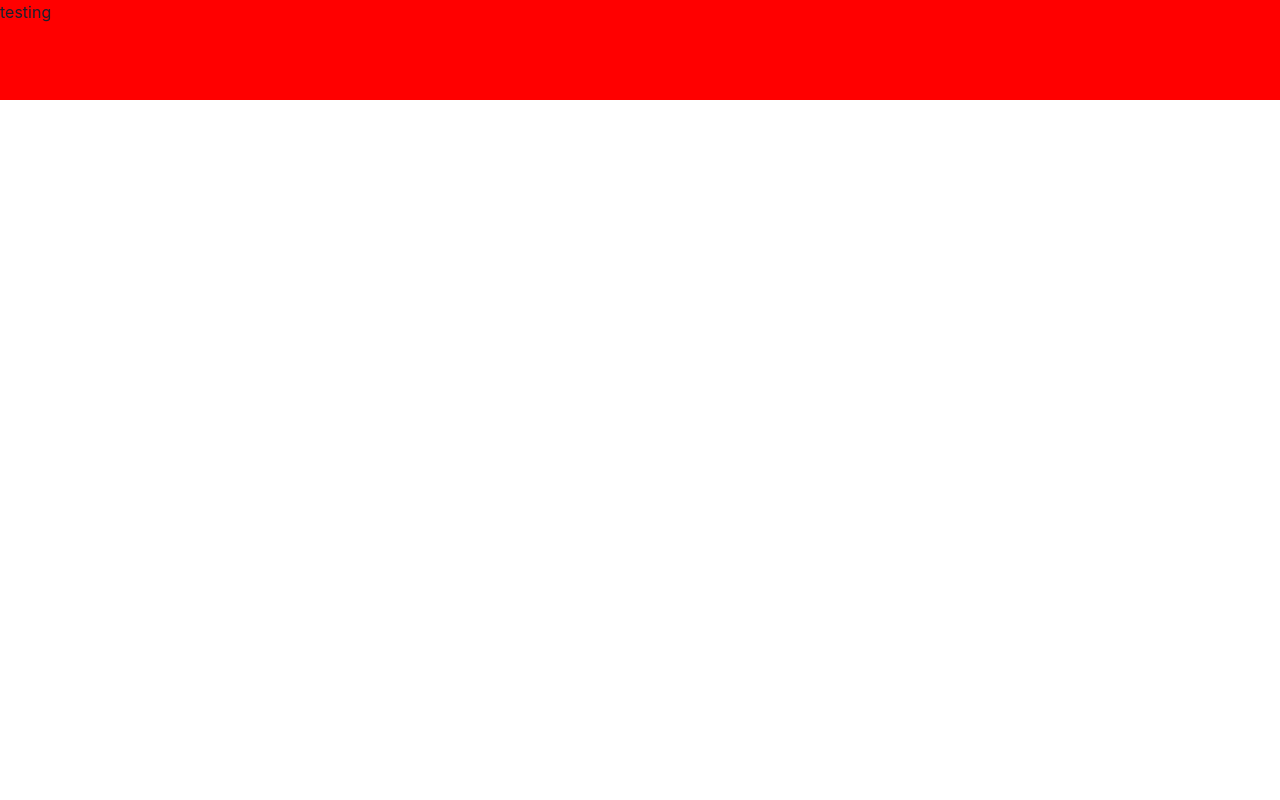
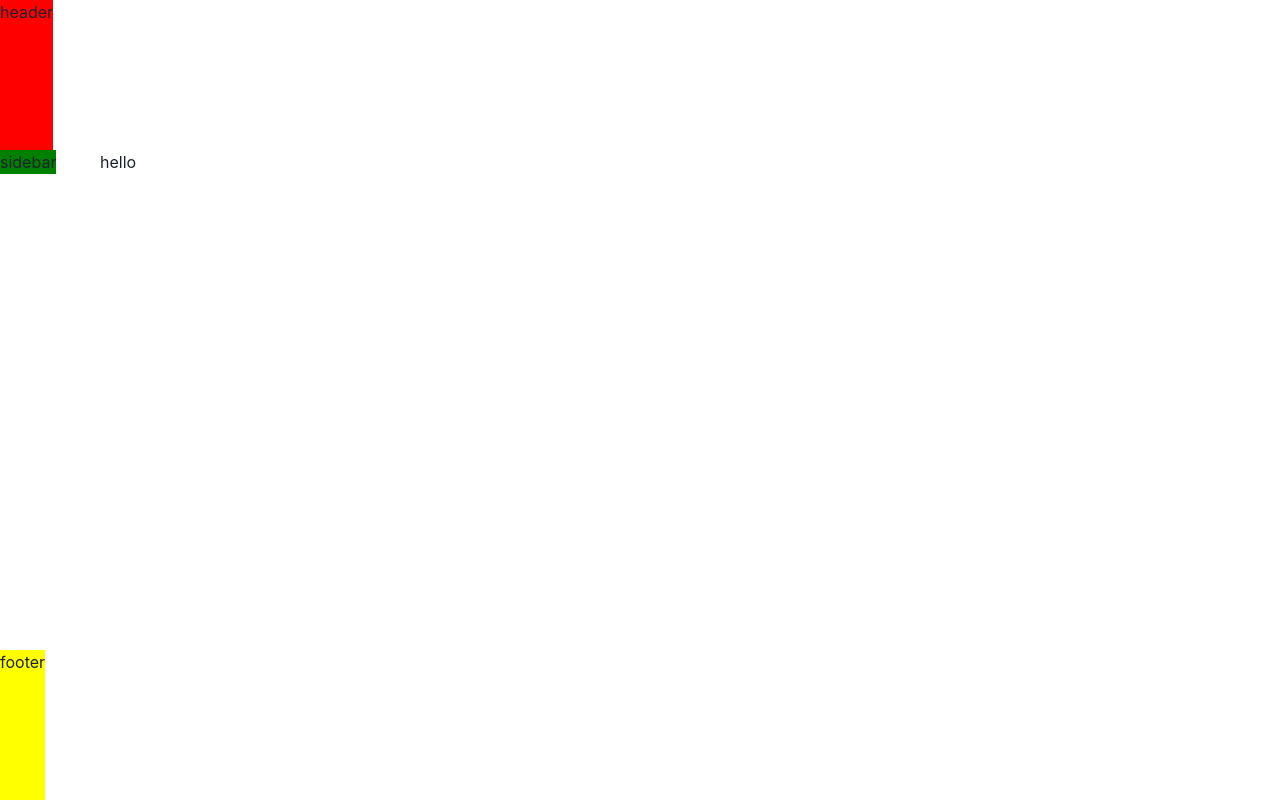
Before and after one commit to jimlim14/snakery, a Next.js app: page / in a window 1280 px wide. Built offline with nearby package versions, Linux system fonts and the light colour scheme.

Commit message:
added a layout for UI

```diff
--- /dev/null
+++ b/components/layout.tsx
@@ -0,0 +1,21 @@
+import { Box } from '@chakra-ui/react';
+import { Layout } from '../interface/Layout';
+
+const Layout = ({ children }: Layout) => {
+	return (
+		<Box width='100vw' height='100vh'>
+			<Box position='absolute' top='0' left='0' height='150px' bg='red'>
+				header
+			</Box>
+			<Box position='absolute' top='150px' left='0' bg='green'>
+				sidebar
+			</Box>
+			<Box position='absolute' left='100px' top='150px'>{children}</Box>
+			<Box position='absolute' bottom='0' height='150px' bg='yellow'>
+				footer
+			</Box>
+		</Box>
+	);
+};
+
+export default Layout;
--- a/pages/_app.tsx
+++ b/pages/_app.tsx
@@ -1,11 +1,14 @@
 import '../styles/globals.css'
+import Layout from '../components/layout'
 import type { AppProps } from 'next/app'
 import { ChakraProvider } from '@chakra-ui/react'
 
 export default function App({ Component, pageProps }: AppProps) {
   return (
     <ChakraProvider>
-      <Component {...pageProps} />
+      <Layout>
+        <Component {...pageProps} />
+      </Layout>
     </ChakraProvider>
   )
 }
--- a/pages/index.tsx
+++ b/pages/index.tsx
@@ -2,8 +2,8 @@ import { Box } from "@chakra-ui/react"
 
 export default function Home() {
   return (
-    <Box backgroundColor={'red'} height={100}>
-      testing
-    </Box>
+   <Box>
+      hello
+   </Box>
   )
 }
```
